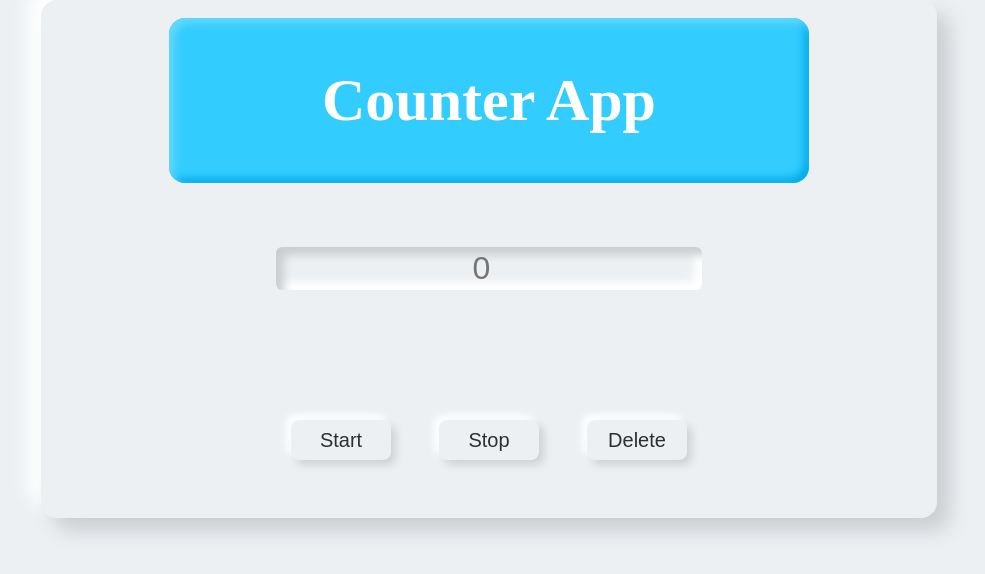
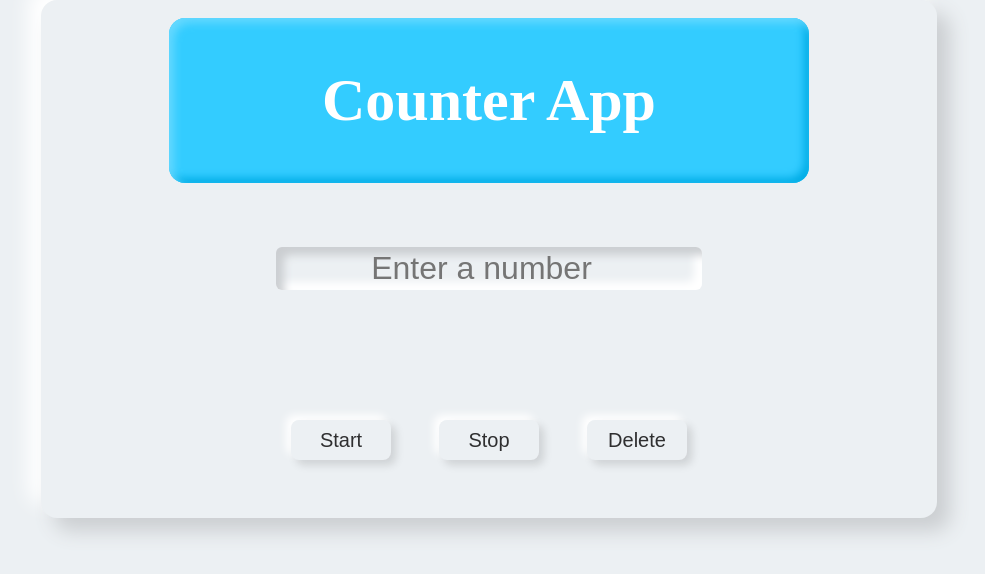
Before and after one commit to BhoomikaSahuTFT/Counter-App, a React (Create React App) app: page / in a window 1280 px wide. Shown: the top 574 px of the page, without its empty margins (151-1136 px from the left). Built offline with nearby package versions, Linux system fonts and the light colour scheme.

Commit message:
modified input field

```diff
--- a/src/components/Wrapper.js
+++ b/src/components/Wrapper.js
@@ -36,7 +36,7 @@ const Wrapper = () => {
       <h1 className="heading">Counter App</h1>
       <input
         id="input"
-        placeholder="0"
+        placeholder="Enter a number"
         type="number"
         onChange={inputOnChange}
       />
```
